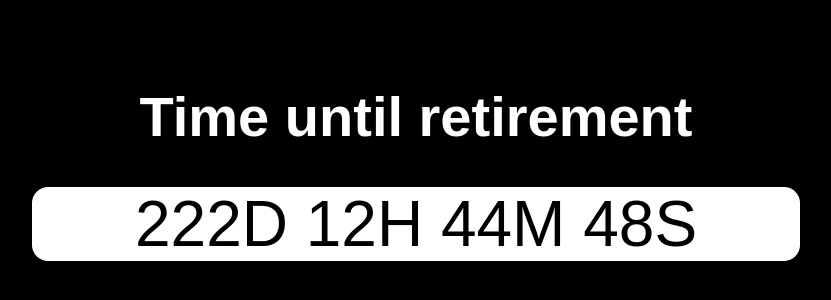
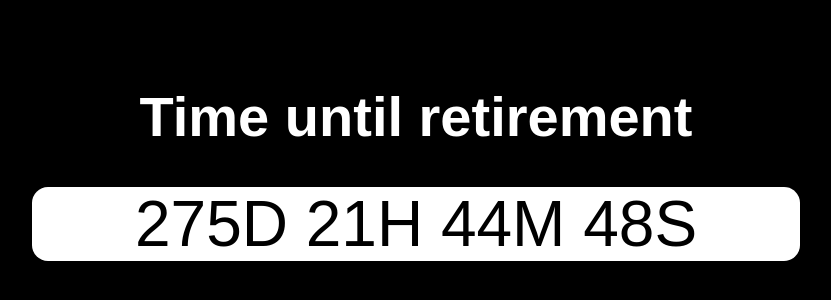
Before and after one commit to nick-tygesen/nick-tygesen.github.io, a plain HTML site: page index.html in a window 1280 px wide. Shown: the part 140-440 px from the top of the page, without its empty margins (224-1055 px from the left). Drawn offline with Linux system fonts and the light colour scheme.

Commit message:
Update index.html

```diff
--- a/index.html
+++ b/index.html
@@ -15,7 +15,7 @@
 
 <script>
 // Set the date we're counting down to
-var countDownDate = new Date("Nov 7, 2020 15:00:00").getTime();
+var countDownDate = new Date("Dec 31, 2020 00:00:00").getTime();
 
 // Update the count down every 1 second
 var x = setInterval(function() {
```
